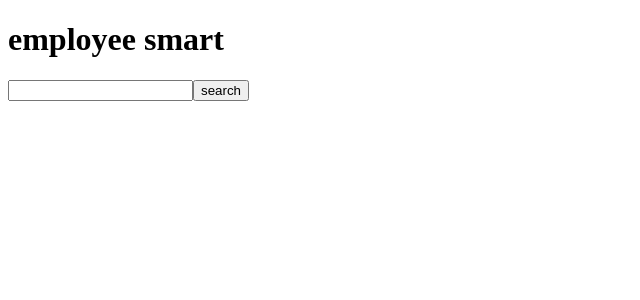
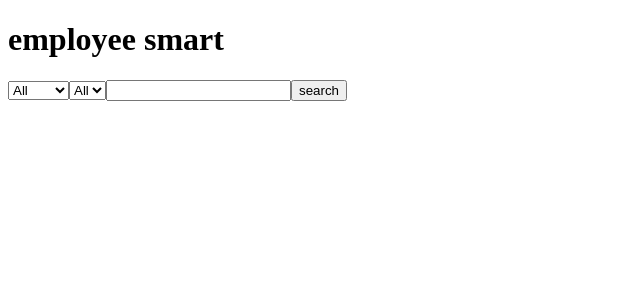
Before and after one commit to nooccarr/employee-smart, a React app: page / in a window 1280 px wide. Shown: the top 300 px of the page, without its empty margins (0-640 px from the left). Built offline with nearby package versions, Linux system fonts and the light colour scheme; the HTML template or start-up script is replaced by a standard one.

Commit message:
Integrated filter by age and department functionality. Created helper for populating ages variable

```diff
--- a/src/app.jsx
+++ b/src/app.jsx
@@ -7,16 +7,19 @@ const App = () => {
   const [employees, setEmployees] = useState([]);
   // useEffect(() => {}, []);
 
-  const getEmployeeByName = (employeeName) => {
+  const getEmployeeByName = (name, age, department) => {
     // make axios call to DB
     let employees = [];
-    if (employeeName) {
-      for (let i = 0; i < employee_data.length; i++) {
-        let currentEmployee = employee_data[i].name.toLowerCase().slice(0, employeeName.length);
-        employeeName = employeeName.toLowerCase();
-        if (currentEmployee === employeeName) {
-          employees.push(employee_data[i]);
-        }
+    for (let i = 0; i < employee_data.length; i++) {
+      name = name.toLowerCase();
+      let employeeName = employee_data[i].name.toLowerCase().slice(0, name.length);
+      if (age && age !== employee_data[i].age) {
+        continue;
+      } else if (department && department !== employee_data[i].department) {
+        continue;
+      }
+      if (employeeName === name) {
+        employees.push(employee_data[i]);
       }
     }
     setEmployees(employees);
@@ -32,7 +35,6 @@ const App = () => {
       <EmployeeList
         employees={employees}
       />
-
     </div>
   );
 };
--- a/src/components/employeeList.jsx
+++ b/src/components/employeeList.jsx
@@ -5,7 +5,7 @@ const EmployeeList = ({ employees }) => {
   return (
     <div>
       {employees.map((employee, i) => {
-        {console.log(employee)}
+        // {console.log(employee)}
         return <EmployeeListEntry key={i} employee={employee} />
       })}
     </div>
--- a/src/components/employeeListEntry.jsx
+++ b/src/components/employeeListEntry.jsx
@@ -3,8 +3,11 @@ import React from 'react';
 const EmployeeListEntry = ({ employee }) => {
 
   return (
-
-    <div>{employee.name}</div>
+    <div>
+      <span>name: {employee.name}</span>
+      <span>age: {employee.age}</span>
+      <span>department: {employee.department}</span>
+    </div>
   );
 };
 
--- a/src/components/search.jsx
+++ b/src/components/search.jsx
@@ -1,21 +1,46 @@
 import React, { useEffect, useState } from 'react';
+import ageGenerator from '../utils/ageGenerator.js';
+
+const departments = ['All', 'Film', 'Music', 'Sports'];
+const ages = ageGenerator();
 
 const Search = ({ getEmployeeByName }) => {
-  const [text, setText] = useState('');
+  const [name, setName] = useState('');
+  const [age, setAge] = useState(null);
+  const [department, setDepartment] = useState(null);
 
   const handleClickButton = (e) => {
     e.preventDefault();
-    getEmployeeByName(text);
+    if (name) {
+      getEmployeeByName(name, age, department);
+    }
   };
 
   return (
     <div>
       <form>
-        {console.log(text)}
+        <select onChange={(e) => {
+          {e.target.value === 'All' ?
+          setDepartment(null) :
+          setDepartment(e.target.value)}
+        }}>
+          {departments.map((dept, i) => {
+            return <option key={i} value={dept}>{dept}</option>
+          })}
+        </select>
+        <select onChange={(e) => {
+          {e.target.value === 'All' ?
+          setAge(null) :
+          setAge(Number(e.target.value))}
+        }}>
+          {ages.map((age, i) => {
+            return <option key={i} value={age}>{age}</option>
+          })}
+        </select>
         <input
           type='text'
-          value={text}
-          onChange={(e) => setText(e.target.value)}
+          value={name}
+          onChange={(e) => setName(e.target.value)}
         />
         <button
           onClick={(e) => handleClickButton(e)}
--- /dev/null
+++ b/src/utils/ageGenerator.js
@@ -0,0 +1,9 @@
+const ageGenerator = () => {
+  let ages = ['All'];
+  for (let i = 18; i <= 80; i++) {
+    ages.push(i);
+  }
+  return ages;
+};
+
+export default ageGenerator;
```
